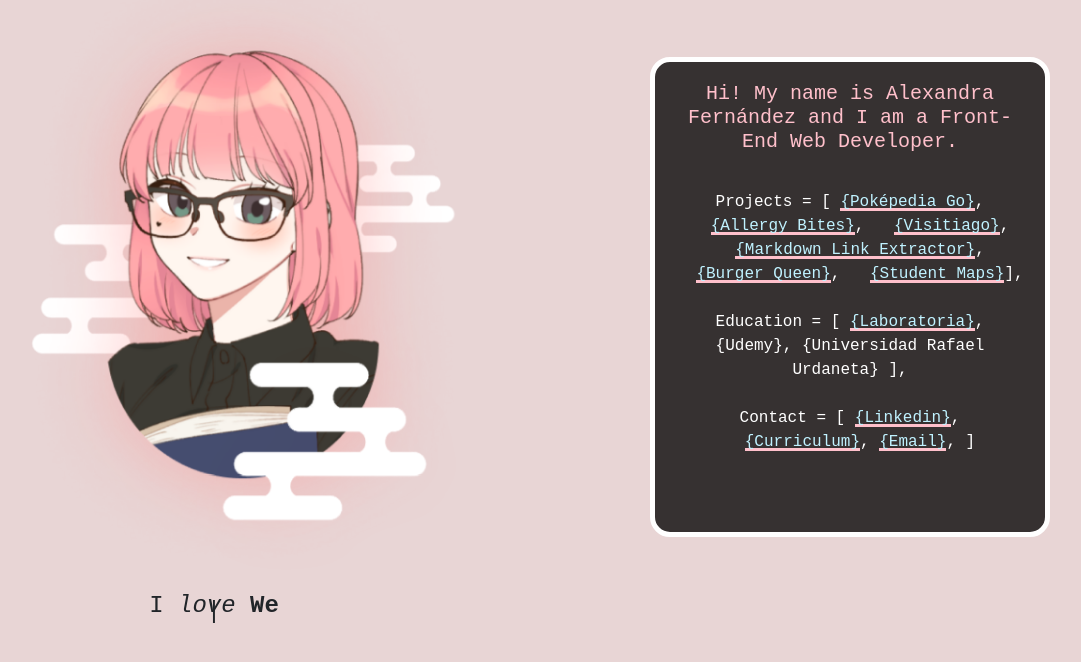
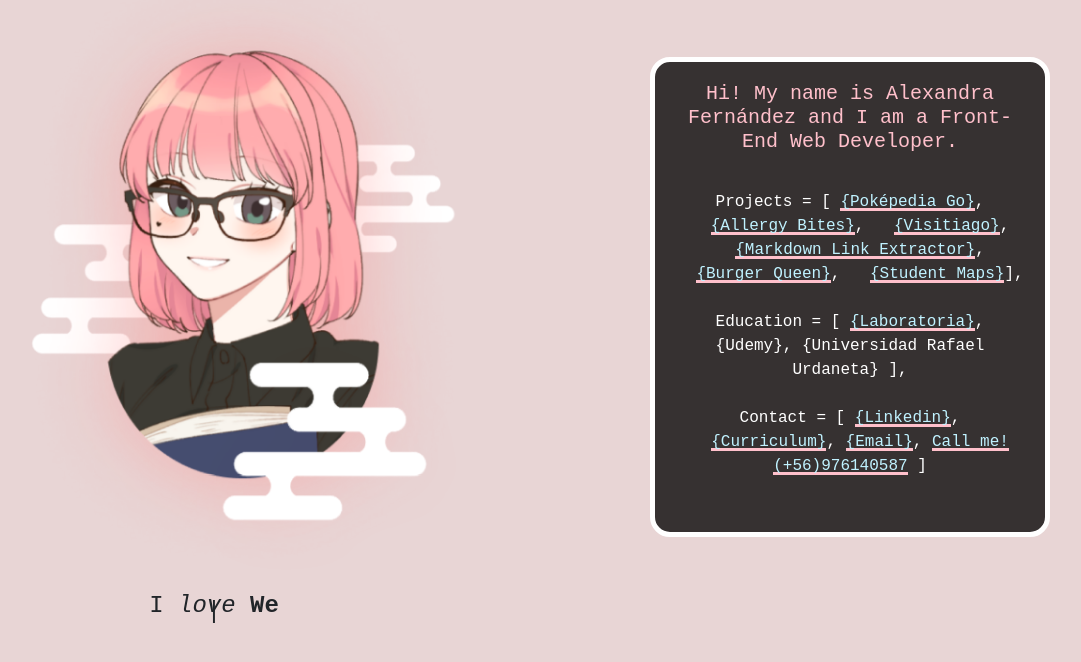
Before and after one commit to aleisabl/Portfolio, a website: page index.html in a window 1280 px wide. Shown: the whole page, without its empty margins (114-1195 px from the left). Drawn offline with nearby package versions, Linux system fonts and the light colour scheme.

Commit message:
agregando numero tlf

```diff
--- a/index.html
+++ b/index.html
@@ -48,7 +48,7 @@
             Contact = [
             <a href="https://www.linkedin.com/in/aleisabl/" target="_blank" class="card-link">{Linkedin}</a>,
             <a href="https://docs.google.com/document/d/1gqqAyQRlxuSFfwzJoLurRlIoX7VUHxkRAVMMMVYQmDM/edit?usp=sharing" target="_blank" class="card-link">{Curriculum}</a>,
-            <a href="mailto:alexandra.dev.js@gmail.com" target="_blank" >{Email}</a>,
+            <a href="mailto:alexandra.dev.js@gmail.com" target="_blank" >{Email}</a>, <a href="tel:+56976140587">Call me! (+56)976140587</a>
             ]</p>
         </div>
       </div>
```
